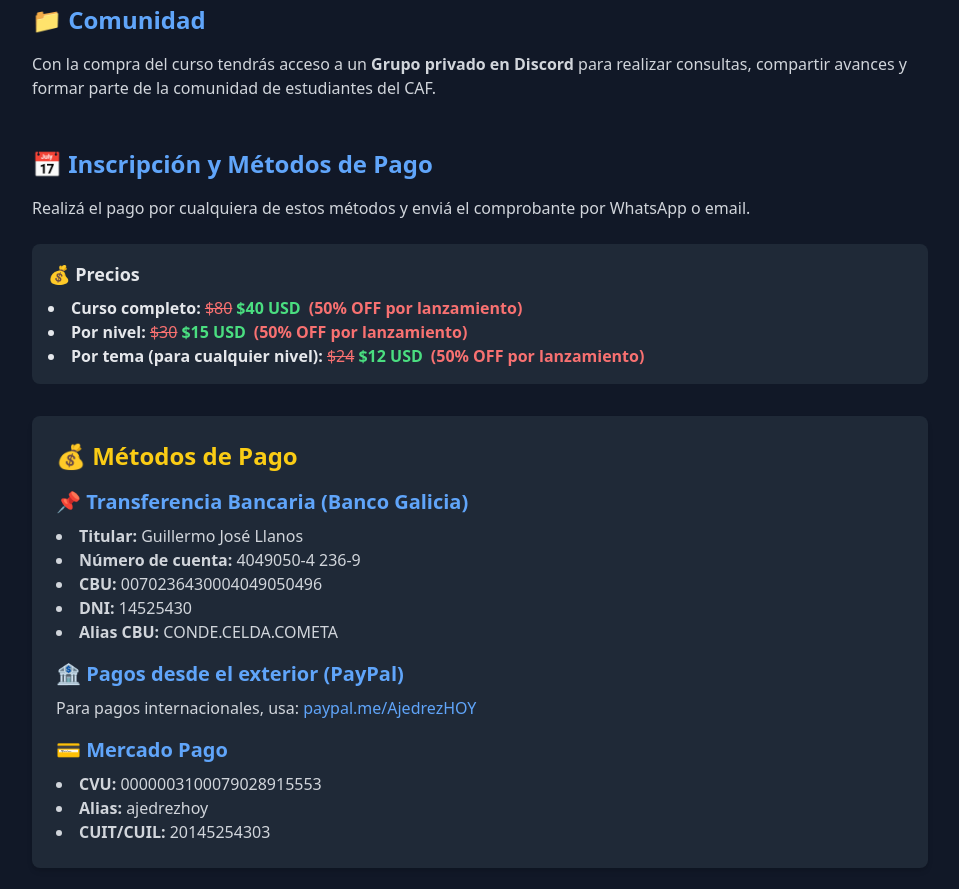
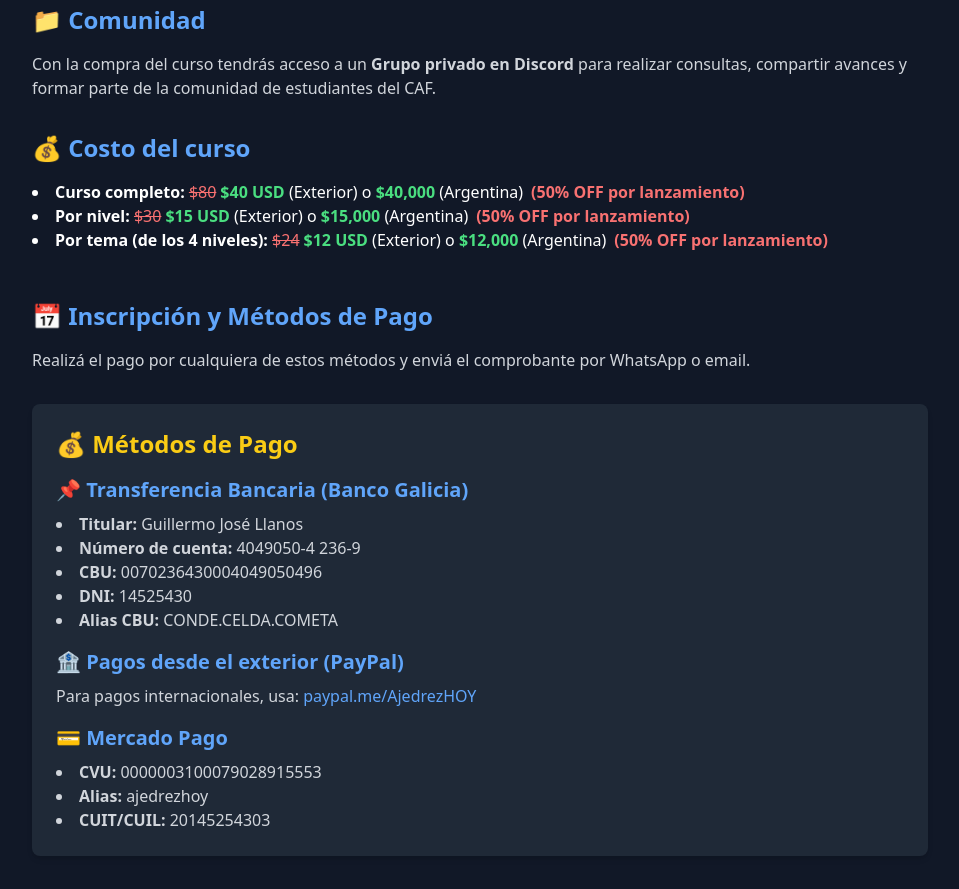
Before and after one commit to ilandaniele/ajedrez-hoy, a React (Create React App) app: page /courses/curso-caf in a window 1280 px wide. Shown: the part 1020-1909 px from the top of the page, without its empty margins (160-1119 px from the left). Built offline with nearby package versions, Linux system fonts and the light colour scheme.

Commit message:
adding little changes

```diff
--- a/src/pages/courses/CAF.js
+++ b/src/pages/courses/CAF.js
@@ -409,6 +409,39 @@ Tercer elemento: debilidades tácticas
           Con la compra del curso tendrás acceso a un <b>Grupo privado en Discord</b> para realizar consultas, compartir avances y formar parte de la comunidad de estudiantes del CAF.
         </p>
 
+        <h2 className="text-2xl font-semibold mt-8 mb-4 text-blue-400">
+          💰 Costo del curso
+        </h2>
+        <ul className="list-disc list-inside text-base">
+          <li>
+            <b>Curso completo:</b>{" "}
+            <span className="line-through text-red-400 mr-1">$80</span>
+            <span className="text-green-400 font-bold">$40 USD </span>
+            (Exterior) o{" "}
+            <span className="text-green-400 font-bold">$40,000 </span>
+            (Argentina)
+            <span className="text-red-400 ml-2 font-bold">(50% OFF por lanzamiento)</span>
+          </li>
+          <li>
+            <b>Por nivel:</b>{" "}
+            <span className="line-through text-red-400 mr-1">$30</span>
+            <span className="text-green-400 font-bold">$15 USD </span>
+            (Exterior) o{" "}
+            <span className="text-green-400 font-bold">$15,000 </span>
+            (Argentina)
+            <span className="text-red-400 ml-2 font-bold">(50% OFF por lanzamiento)</span>
+          </li>
+          <li>
+            <b>Por tema (de los 4 niveles):</b>{" "}
+            <span className="line-through text-red-400 mr-1">$24</span>
+            <span className="text-green-400 font-bold">$12 USD </span>
+            (Exterior) o{" "}
+            <span className="text-green-400 font-bold">$12,000 </span>
+            (Argentina)
+            <span className="text-red-400 ml-2 font-bold">(50% OFF por lanzamiento)</span>
+          </li>
+        </ul>
+
 
         <h2 ref={paymentRef} className="text-2xl font-semibold mt-12 mb-4 text-blue-400">
           📅 Inscripción y Métodos de Pago
@@ -416,32 +449,6 @@ Tercer elemento: debilidades tácticas
         <p className="text-gray-300 mb-6">
           Realizá el pago por cualquiera de estos métodos y enviá el comprobante por WhatsApp o email.
         </p>
-
-
-        <div className="bg-gray-800 p-4 rounded-lg mb-6 text-gray-200">
-          <h3 className="text-lg font-semibold mb-2">💰 Precios</h3>
-          <ul className="list-disc list-inside text-base">
-            <li>
-              <b>Curso completo:</b>{" "}
-              <span className="line-through text-red-400 mr-1">$80</span>
-              <span className="text-green-400 font-bold">$40 USD</span>
-              <span className="text-red-400 ml-2 font-bold">(50% OFF por lanzamiento)</span>
-            </li>
-            <li>
-              <b>Por nivel:</b>{" "}
-              <span className="line-through text-red-400 mr-1">$30</span>
-              <span className="text-green-400 font-bold">$15 USD</span>
-              <span className="text-red-400 ml-2 font-bold">(50% OFF por lanzamiento)</span>
-            </li>
-            <li>
-              <b>Por tema (para cualquier nivel):</b>{" "}
-              <span className="line-through text-red-400 mr-1">$24</span>
-              <span className="text-green-400 font-bold">$12 USD</span>
-              <span className="text-red-400 ml-2 font-bold">(50% OFF por lanzamiento)</span>
-            </li>
-          </ul>
-        </div>
-
 
         <PaymentMethods />
 
--- a/src/pages/courses/Calculo.js
+++ b/src/pages/courses/Calculo.js
@@ -78,10 +78,11 @@ const Calculo = () => {
         </p>
 
         <h2 className="text-2xl font-semibold mt-8 mb-4 text-blue-400">
-          💰 Costos y Métodos de Pago
+          💰 Costo del curso
         </h2>
-        <p className="text-gray-300 mb-4">
-          💵 Valor por clase: <b>$10.000 (Argentina) / 10 USD (Exterior)</b>
+        <p className="text-gray-300 mb-6">
+        💵 Valor por clase: <b>$10,000 (Argentina)</b> o{" "}
+          <b>10 USD (Exterior)</b>.
         </p>
 
         <h2 className="text-2xl font-semibold mt-8 mb-4 text-blue-400">
--- a/src/pages/courses/Clases.js
+++ b/src/pages/courses/Clases.js
@@ -47,11 +47,11 @@ const ClasesPersonalizadas = () => {
           📌 ¿Cómo funcionan las clases?
         </h2>
         <ul className="list-disc list-inside text-gray-300 mb-6">
-          <li><b>Modalidad:</b> Clases individuales o grupales en línea.</li>
-          <li><b>Plataforma:</b> Zoom, Google Meet o Skype.</li>
-          <li><b>Duración:</b> 60 minutos por sesión.</li>
-          <li><b>Horarios:</b> Flexibles y adaptados a tu disponibilidad.</li>
-          <li><b>Contenido:</b> Aperturas, táctica, estrategia y finales.</li>
+          <li><b>Modalidad:</b> Clases individuales o grupales en línea</li>
+          <li><b>Plataforma:</b> Zoom</li>
+          <li><b>Duración:</b> a combinar con él/los estudiantes</li>
+          <li><b>Horarios:</b> Flexibles y adaptados a tu disponibilidad</li>
+          <li><b>Contenido:</b> Clases prácticas, predominando Aperturas, táctica, estrategia y finales</li>
         </ul>
 
         <h2 className="text-2xl font-semibold mt-8 mb-4 text-blue-400">
@@ -76,20 +76,25 @@ const ClasesPersonalizadas = () => {
             </tr>
           </thead>
           <tbody>
+          <tr>
+              <td className="border border-gray-600 px-4 py-2">Individual</td>
+              <td className="border border-gray-600 px-4 py-2">1 clase</td>
+              <td className="border border-gray-600 px-4 py-2">$40,000</td>
+            </tr>
             <tr>
               <td className="border border-gray-600 px-4 py-2">Básico</td>
               <td className="border border-gray-600 px-4 py-2">4 clases/mes</td>
-              <td className="border border-gray-600 px-4 py-2">$XX</td>
+              <td className="border border-gray-600 px-4 py-2">$140,000</td>
             </tr>
             <tr>
               <td className="border border-gray-600 px-4 py-2">Intermedio</td>
               <td className="border border-gray-600 px-4 py-2">8 clases/mes</td>
-              <td className="border border-gray-600 px-4 py-2">$XX</td>
+              <td className="border border-gray-600 px-4 py-2">$300,000</td>
             </tr>
             <tr>
               <td className="border border-gray-600 px-4 py-2">Avanzado</td>
               <td className="border border-gray-600 px-4 py-2">12 clases/mes</td>
-              <td className="border border-gray-600 px-4 py-2">$XX</td>
+              <td className="border border-gray-600 px-4 py-2">$450,000</td>
             </tr>
           </tbody>
         </table>
--- a/src/pages/courses/Estrategias.js
+++ b/src/pages/courses/Estrategias.js
@@ -67,7 +67,7 @@ const Estrategias = () => {
         <p className="text-gray-300 mb-6">
           <b>Valor de por vida:</b> <span className="text-green-400">$20 USD</span> o su equivalente en moneda local.
           <br />
-          <b>Fecha límite para inscripción:</b> <span className="text-red-400">30 de abril de 2025.</span>
+          <b>Fecha límite para inscripción:</b> <span className="text-red-400">30 de Mayo de 2025.</span>
           <br />
         </p>
 
```
